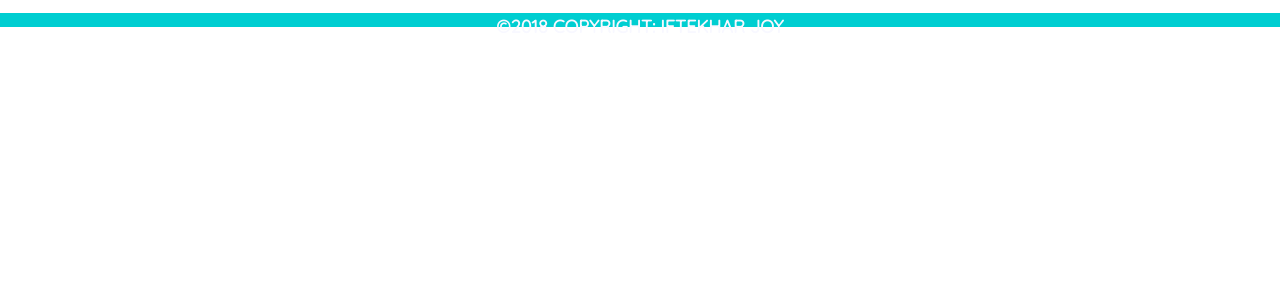
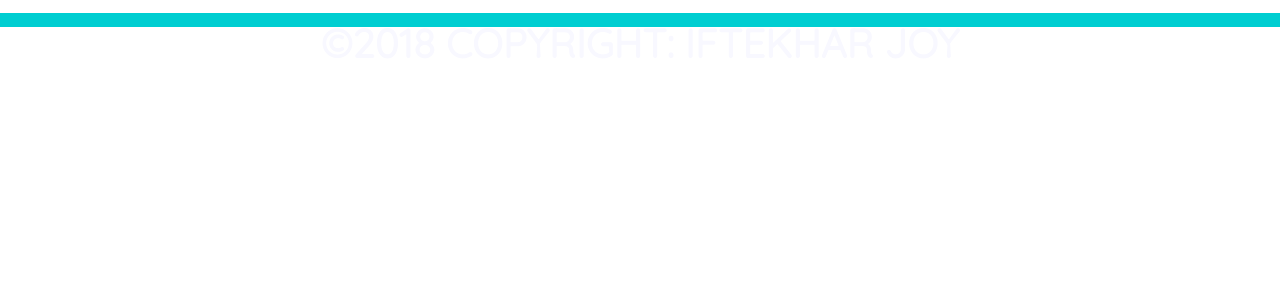
Before and after one commit to TanmoyCtg/PHP, a PHP site: page /skill.html in a window 1280 px wide. Shown: the part 52-352 px from the top of the page. Run offline with PHP 8.4, Linux system fonts and the light colour scheme.

Commit message:
modified

```diff
--- a/personal website/css/style.css
+++ b/personal website/css/style.css
@@ -7,7 +7,7 @@ body{
 }
 
 p{
-	font-size: 18px;
+	font-size: 40px;
 	font-family: 'Quicksand',sans-serif;
 
 }
```
